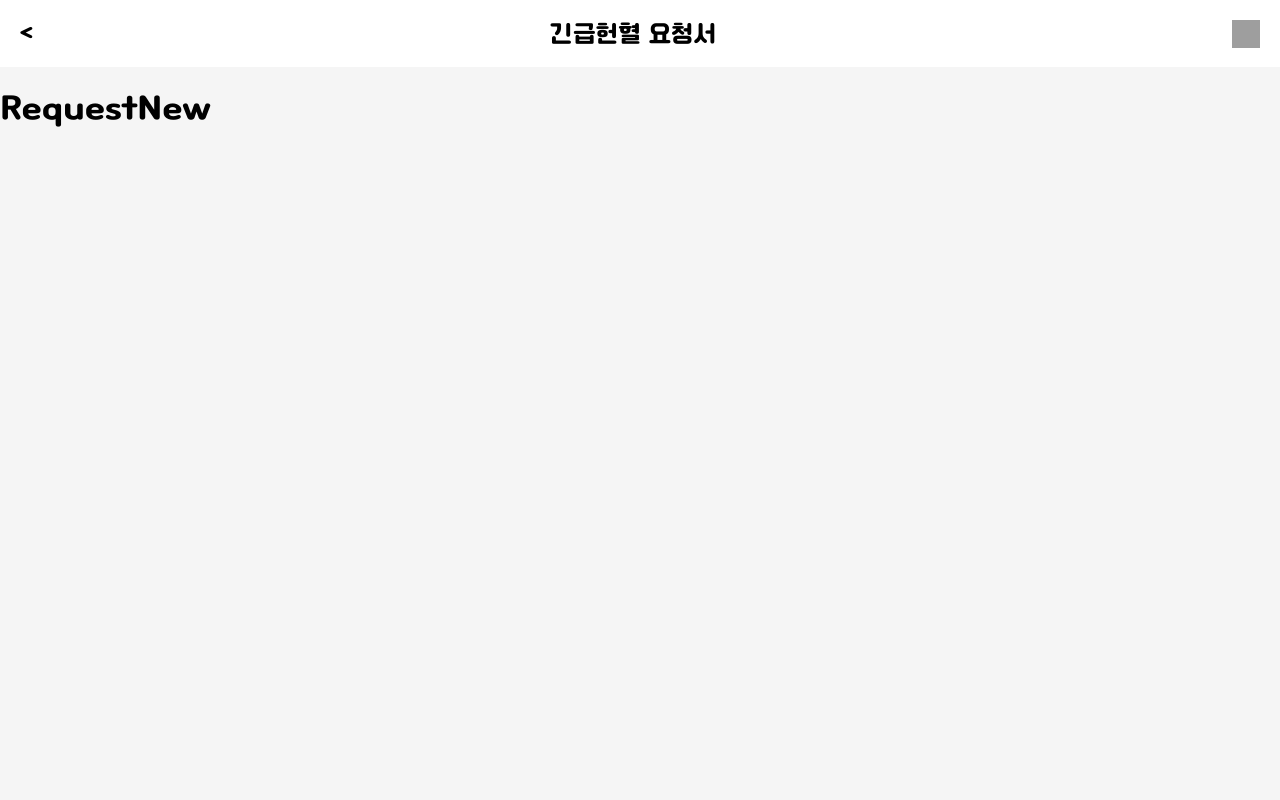
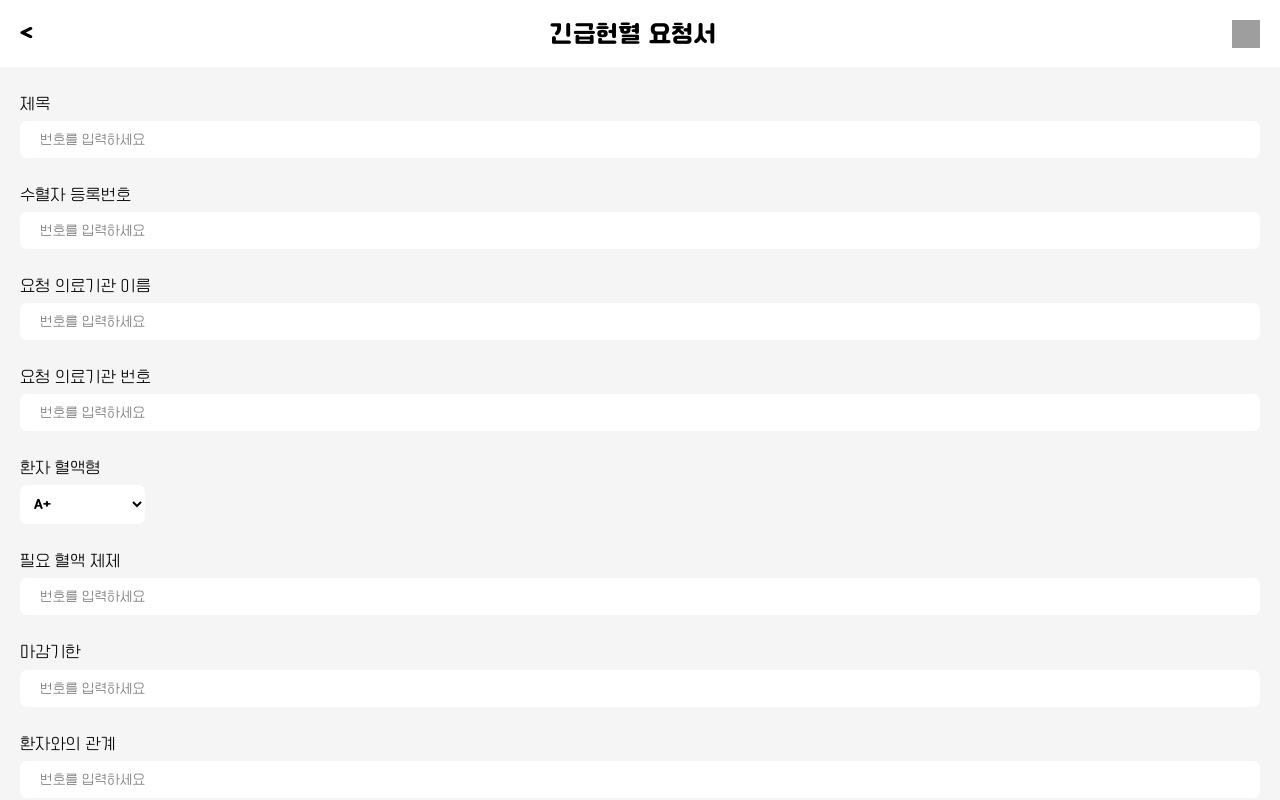
Before and after one commit to I-Send-The-P/piryohae-react-frontend, a React (Create React App) app: page /blood-request/new in a window 1280 px wide. Built offline with nearby package versions, Linux system fonts and the light colour scheme; grey boxes are pictures that could not be loaded.

Commit message:
request new

```diff
--- a/src/components/Input.jsx
+++ b/src/components/Input.jsx
@@ -4,11 +4,11 @@ import { Link } from "react-router-dom";
 export const TextInput = styled.input`
   box-sizing: border-box;
   width: 100%;
-  padding: 10px;
+  padding: 10px 20px;
   border-radius: 7px;
   background: #fff;
   border: none;
-  text-align: center;
+  text-align: left;
   font-family: Cafe24 Ssurround air;
   &:focus,
   &:active,
--- a/src/pages/Request/New/index.jsx
+++ b/src/pages/Request/New/index.jsx
@@ -1,8 +1,95 @@
+import { ContentContainer } from "components/Content";
+import { Button, TextInput } from "components/Input";
+import { LeftTitle } from "pages/Signup/styled";
+import { useState } from "react";
+import { Select } from "pages/Signup/styled";
+
 function RequestNew() {
+  const [title, setTitle] = useState("");
+  const [registerNumber, setRegisterNumber] = useState("");
+  const [hospitalName, setHospitalName] = useState("");
+  const [hospitalNumber, setHospitalNumber] = useState("");
+  const [bloodTypeId, setBloodTypeId] = useState(1);
+  const [bloodProduct, setBloodProduct] = useState("");
+  const [deadline, setDeadline] = useState("");
+  const [relationShip, setRelationShip] = useState("");
+  const [content, setContent] = useState("");
+  const [bloodDonationTypeId, setBloodDonationTypeId] = useState(1);
   return (
-    <div>
-      <h1>RequestNew</h1>
-    </div>
+    <ContentContainer style={{ alignItems: "start" }}>
+      <LeftTitle style={{ margin: 0 }}>제목</LeftTitle>
+      <TextInput
+        placeholder="번호를 입력하세요"
+        value={title}
+        onChange={(e) => setTitle(e.target.value)}
+      ></TextInput>
+      <LeftTitle>수혈자 등록번호</LeftTitle>
+      <TextInput
+        placeholder="번호를 입력하세요"
+        value={registerNumber}
+        onChange={(e) => setRegisterNumber(e.target.value)}
+      ></TextInput>
+      <LeftTitle>요청 의료기관 이름</LeftTitle>
+      <TextInput
+        placeholder="번호를 입력하세요"
+        value={hospitalName}
+        onChange={(e) => setHospitalName(e.target.value)}
+      ></TextInput>
+      <LeftTitle>요청 의료기관 번호</LeftTitle>
+      <TextInput
+        placeholder="번호를 입력하세요"
+        value={hospitalNumber}
+        onChange={(e) => setHospitalNumber(e.target.value)}
+      ></TextInput>
+      <LeftTitle>환자 혈액형</LeftTitle>
+      <Select
+        value={bloodTypeId}
+        onChange={(e) => setBloodTypeId(e.target.value)}
+      >
+        <option value={1}>A+</option>
+        <option value={2}>A-</option>
+        <option value={3}>B+</option>
+        <option value={4}>B-</option>
+        <option value={5}>O+</option>
+        <option value={6}>O-</option>
+        <option value={7}>AB+</option>
+        <option value={8}>AB-</option>
+      </Select>
+      <LeftTitle>필요 혈액 제제</LeftTitle>
+      <TextInput
+        placeholder="번호를 입력하세요"
+        value={bloodProduct}
+        onChange={(e) => setBloodProduct(e.target.value)}
+      ></TextInput>
+      <LeftTitle>마감기한</LeftTitle>
+      <TextInput
+        placeholder="번호를 입력하세요"
+        value={deadline}
+        onChange={(e) => setDeadline(e.target.value)}
+      ></TextInput>
+      <LeftTitle>환자와의 관계</LeftTitle>
+      <TextInput
+        placeholder="번호를 입력하세요"
+        value={relationShip}
+        onChange={(e) => setRelationShip(e.target.value)}
+      ></TextInput>
+      <LeftTitle>요청 사연</LeftTitle>
+      <TextInput
+        placeholder="번호를 입력하세요"
+        value={content}
+        onChange={(e) => setContent(e.target.value)}
+      ></TextInput>
+      <LeftTitle>헌혈종류 (전혈, 혈소판 등)</LeftTitle>
+      <Select
+        value={bloodDonationTypeId}
+        onChange={(e) => setBloodDonationTypeId(e.target.value)}
+      >
+        <option value={1}>전혈</option>
+        <option value={2}>혈소판</option>
+      </Select>
+      <LeftTitle></LeftTitle>
+      <Button>요청하기</Button>
+    </ContentContainer>
   );
 }
 
```
